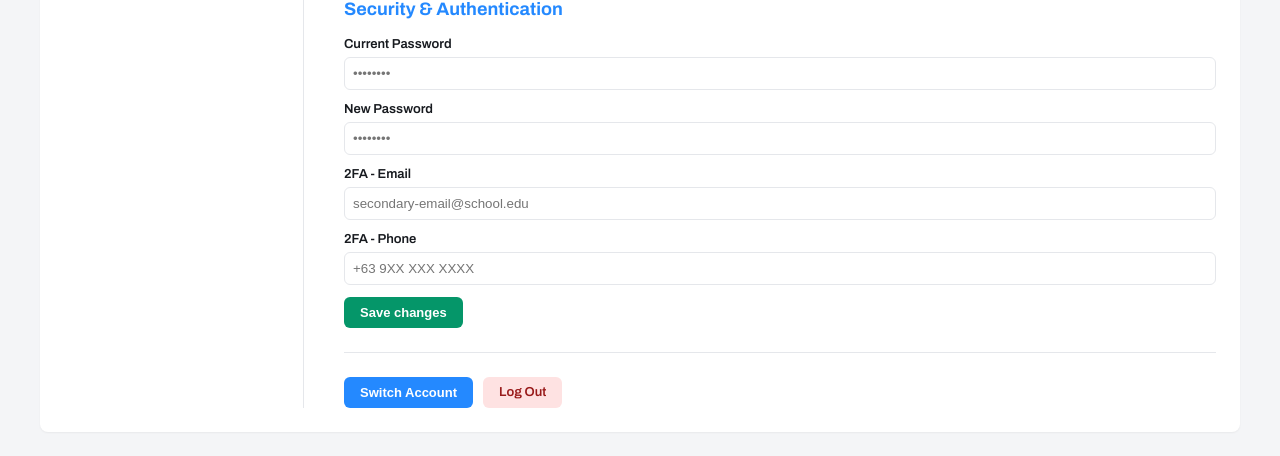
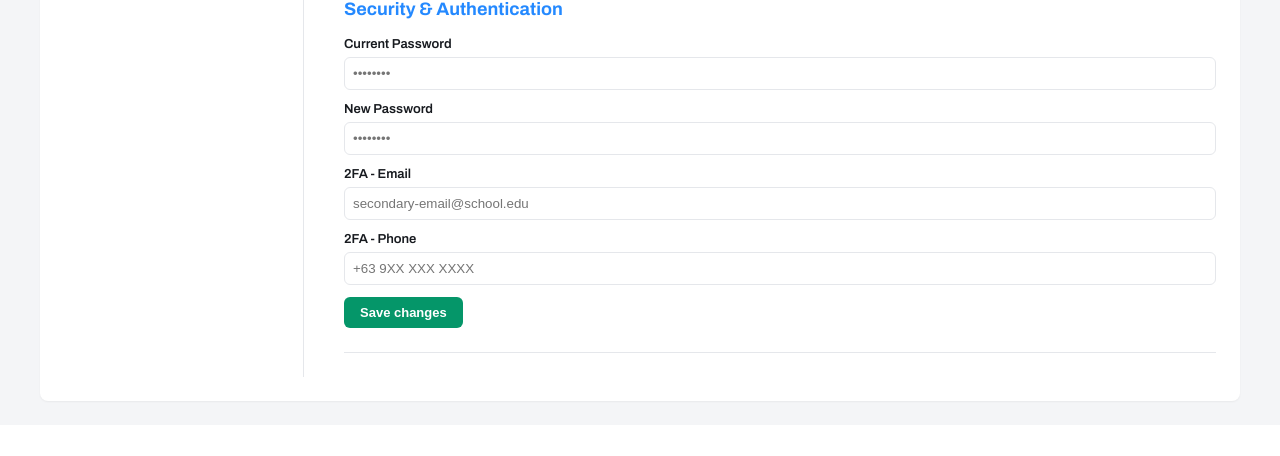
Before and after one commit to Conol07/Noise-Db-App, a PHP site: the page made by account settings.php in a window 1280 px wide. Shown: the part 428-884 px from the top of the page. After the commit the page ends 831 px from the top, so only its background shows below. Run offline with PHP 8.4, Linux system fonts and the light colour scheme; some libraries are stand-ins or nearby versions.

Commit message:
I edit the logut and login into menu bar for easy access insted of mo adto pas account settings

```diff
--- a/account settings.php
+++ b/account settings.php
@@ -82,9 +82,7 @@
         <button type="submit" class="btn btn-save">Save changes</button>
       </form>
 
-      <div style="display: flex; gap: 10px;">
-        <button class="btn btn-primary" onclick="window.location.href='switch_account.php'">Switch Account</button>
-        <a href="login.php" class="btn btn-logout">Log Out</a>
+
       </div>
     </div>
   </div>
```
